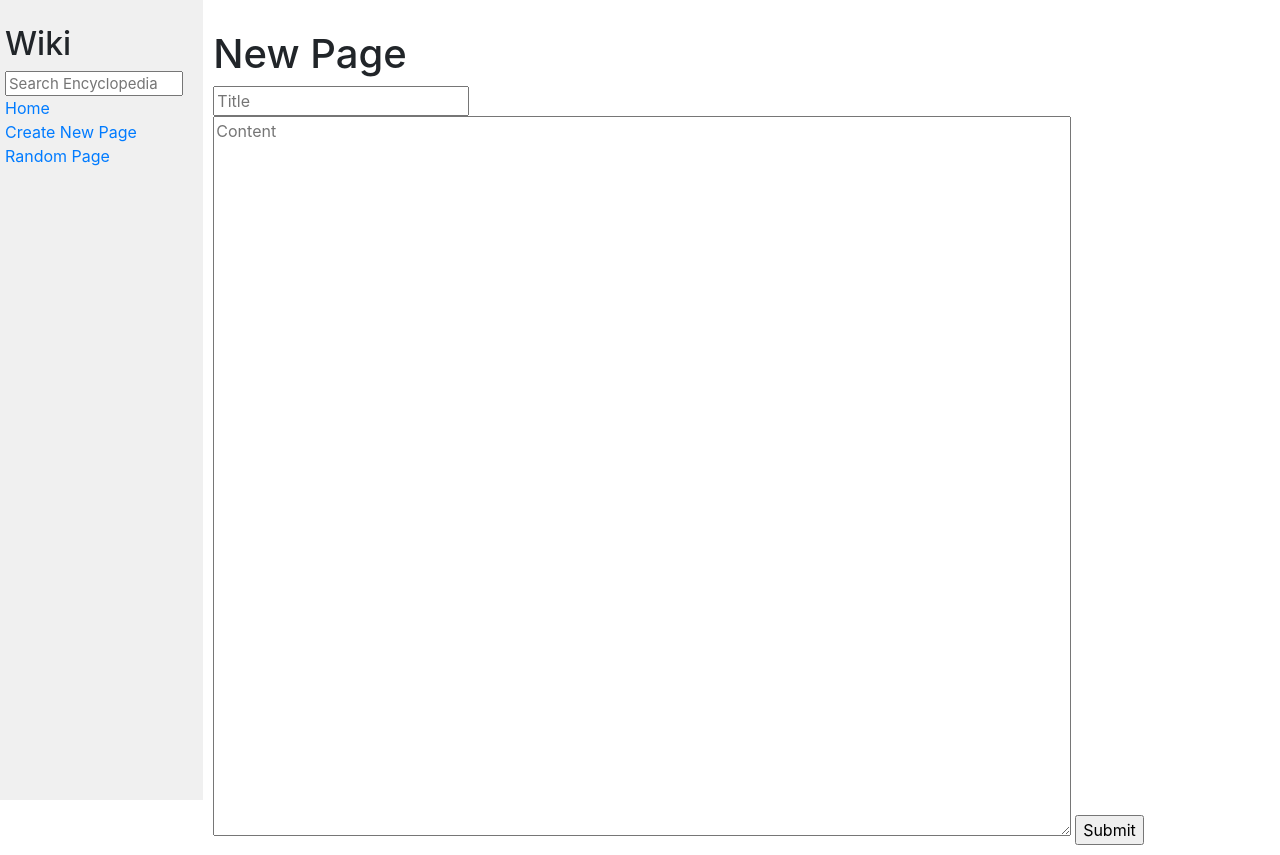
After one commit to malena-bridi/wiki, a Django app: page /newEntry/ in a window 1280 px wide. The commit adds this page. Run offline with Django 3.2, Linux system fonts and the light colour scheme; some libraries are stand-ins or nearby versions.

Commit message:
New Page and Random

```diff
--- a/encyclopedia/templates/encyclopedia/layout.html
+++ b/encyclopedia/templates/encyclopedia/layout.html
@@ -19,10 +19,10 @@
                     <a href="{% url 'index' %}">Home</a>
                 </div>
                 <div>
-                    Create New Page
+                    <a href="{% url 'newEntry' %}">Create New Page</a>
                 </div>
                 <div>
-                    Random Page
+                    <a href="{% url 'random' %}">Random Page</a>
                 </div>
                 {% block nav %}
                 {% endblock %}
--- /dev/null
+++ b/encyclopedia/templates/encyclopedia/newEntry.html
@@ -0,0 +1,17 @@
+{% extends "encyclopedia/layout.html" %}
+
+{% block title %}
+Encyclopedia
+{% endblock %}
+
+{% block body %}
+<h1>New Page</h1>
+
+<form action="{% url 'newEntry' %}" method="post">
+    {% csrf_token %}
+    <input type="text" name="Title" placeholder="Title"><br>
+    <textarea name="Content" placeholder="Content"></textarea>
+    <input type="submit">
+</form>
+
+{% endblock %}
--- a/encyclopedia/urls.py
+++ b/encyclopedia/urls.py
@@ -5,5 +5,7 @@ from . import views
 urlpatterns = [
     path("", views.index, name="index"),
     path("wiki/<str:title>/", views.entryPage, name="entryPage"),
-    path("search/", views.search, name="search")
+    path("search/", views.search, name="search"),
+    path("newEntry/", views.newEntry, name="newEntry"),
+    path("random/", views.randomPage, name="random")
 ]
--- a/encyclopedia/views.py
+++ b/encyclopedia/views.py
@@ -1,8 +1,8 @@
 from django.shortcuts import render, redirect
+from . import util
+import markdown2, random
+
 from django.http import HttpResponse
-from django.urls import reverse
-import markdown2
-from . import util
 
 notFound = "<h1>Error</h1><p>The requested page was not found.</p>"
 
@@ -30,3 +30,19 @@ def search(request):
                 return render(request, "encyclopedia/index.html", {"entries": matching_entries, "header": "Search Results"})
             else:
                 return render(request, "encyclopedia/entryPage.html", {"title": query.capitalize(), "content": notFound})
+
+def newEntry(request):
+    if request.method == 'POST':
+        title = request.POST.get("Title").strip().lower()
+        if title in [entry.lower() for entry in util.list_entries()]:
+            return render(request, "encyclopedia/entryPage.html", {"title":"Error", "content":"<h1>Error</h1><p>A page with this title already exists.</p>"})
+        else:
+            fileName = f"entries/{title}.md"
+            with open(fileName, 'w') as file:
+                file.write(request.POST.get("Content"))
+            return redirect('entryPage', title=title)
+    return render(request, "encyclopedia/newEntry.html")
+
+def randomPage(request):
+    title = random.choice(util.list_entries())
+    return redirect('entryPage', title=title)
```
